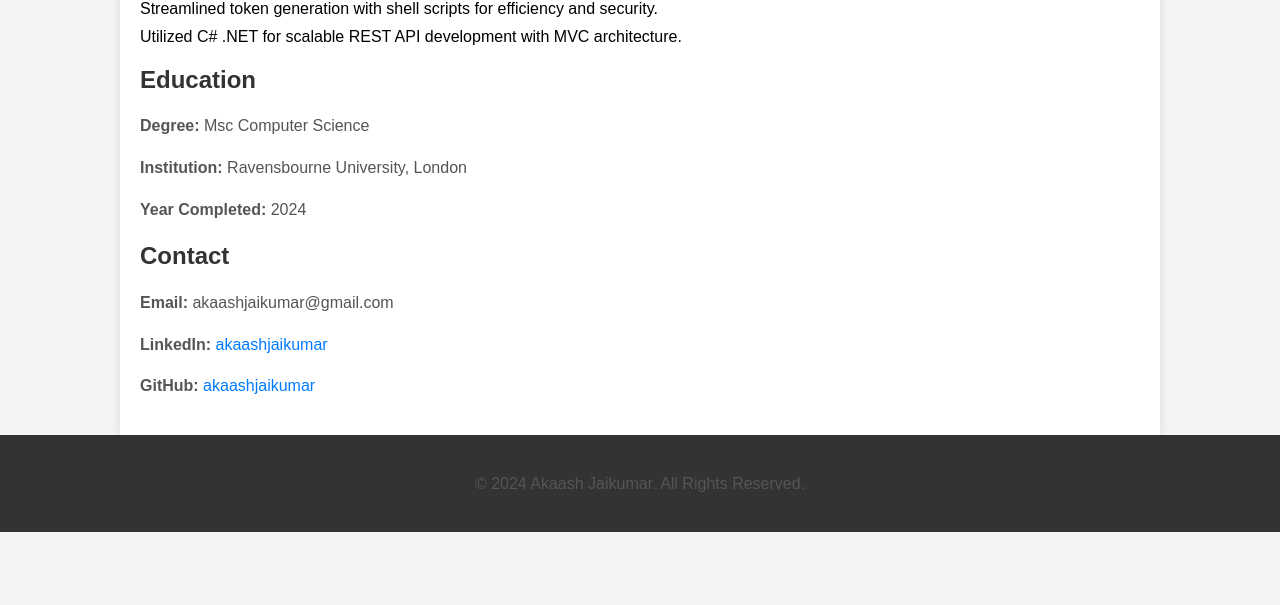
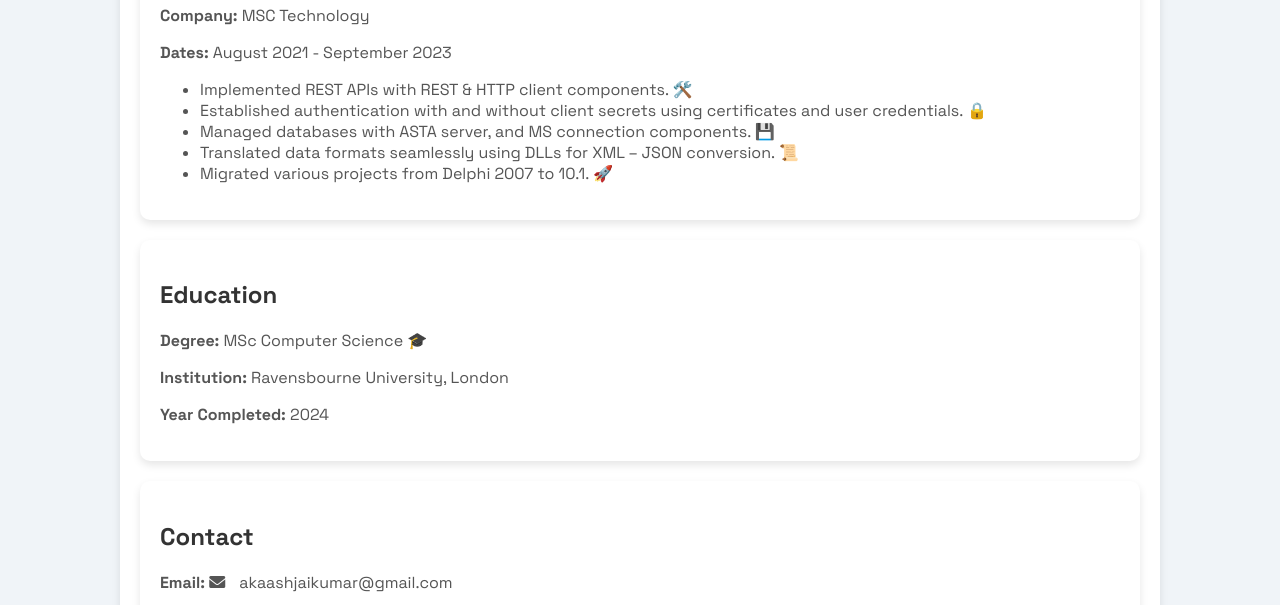
Before and after one commit to akaashjaikumar/akaashjaikumar.github.io, a plain HTML site: page index.html in a window 1280 px wide. Shown: the part 1114-1719 px from the top of the page. Before the commit the page ends 1646 px from the top, so only its background shows below. Drawn offline with Linux system fonts and the light colour scheme.

Commit message:
Styled portfolio with emojis, icons, and colors

```diff
--- a/index.html
+++ b/index.html
@@ -5,58 +5,69 @@
     <meta name="viewport" content="width=device-width, initial-scale=1.0">
     <meta http-equiv="X-UA-Compatible" content="ie=edge">
     <title>Akaash Jaikumar | Software Developer</title>
+    <link href="https://fonts.googleapis.com/css2?family=Space+Grotesk:wght@400;700&display=swap" rel="stylesheet">
+    <link rel="stylesheet" href="https://cdnjs.cloudflare.com/ajax/libs/font-awesome/6.0.0-beta3/css/all.min.css">
     <style>
         body {
-            font-family: Arial, sans-serif;
+            font-family: 'Space Grotesk', sans-serif;
+            background-color: #f0f4f8;
             margin: 0;
             padding: 0;
-            background-color: #f4f4f4;
         }
+
         header {
             background-color: #333;
             color: #fff;
             padding: 20px;
             text-align: center;
         }
+
+        .container {
+            max-width: 1000px;
+            margin: 40px auto;
+            padding: 20px;
+        }
+
         section {
-            margin: 20px;
+            background-color: #fff;
+            border-radius: 10px;
+            padding: 20px;
+            box-shadow: 0 4px 8px rgba(0, 0, 0, 0.1);
+            margin-bottom: 20px;
         }
+
         h1, h2 {
             color: #333;
         }
-        h1 {
-            font-size: 36px;
+
+        p, ul {
+            color: #555;
         }
-        h2 {
-            font-size: 24px;
-        }
-        p {
-            color: #555;
-            line-height: 1.6;
-        }
-        .container {
-            max-width: 1000px;
-            margin: 0 auto;
-            padding: 20px;
-            background-color: #fff;
-            box-shadow: 0 2px 10px rgba(0, 0, 0, 0.1);
-        }
-        ul {
-            list-style: none;
-            padding: 0;
-        }
-        li {
-            margin-bottom: 10px;
-        }
+
         a {
             color: #007BFF;
             text-decoration: none;
         }
+
+        a:hover {
+            text-decoration: underline;
+        }
+
         footer {
             background-color: #333;
             color: #fff;
             padding: 20px;
             text-align: center;
+            margin-top: 20px;
+        }
+
+        .icon {
+            margin-right: 10px;
+        }
+
+        .emoji {
+            font-size: 1.2em;
+            margin-right: 5px;
         }
     </style>
 </head>
@@ -64,63 +75,72 @@
 
 <header>
     <h1>Akaash Jaikumar</h1>
-    <p>Software Developer | London, UK</p>
+    <p>Software Developer | London, UK 🚀</p>
 </header>
 
 <section class="container">
+    <section>
         <h2>About Me</h2>
-    <p>I'm a passionate software engineer with expertise in .NET and C#. I love building scalable solutions and solving real-world problems.</p>
+        <p>I'm a passionate software engineer with expertise in .NET and C#. 🖥️ I love building scalable solutions and solving real-world problems. 🚀</p>
+    </section>
 
+    <section>
         <h2>Skills</h2>
         <ul>
-        <li>C#</li>
-        <li>.NET</li>
-        <li>Object Pascal</li>
-        <li>Delphi</li>
-        <li>SQL</li>
-        <li>Flutter</li>
+            <li>💻 C#</li>
+            <li>⚙️ .NET</li>
+            <li>📜 Object Pascal</li>
+            <li>🛠️ Delphi</li>
+            <li>💾 SQL</li>
+            <li>📱 Flutter</li>
         </ul>
+    </section>
 
+    <section>
         <h2>Projects</h2>
         <div class="project">
             <h3>Simple Expense Tracker</h3>
-        <p>"Get the job done" was the goal while developing this app. I always wanted a straightforward app which does just this. Hence, I made this as a simple app without any BS.</p>
+            <p>"Get the job done" was the goal while developing this app. I always wanted a straightforward app which does just this. Hence, I made this as a simple app without any BS. 🛠️</p>
             <p><strong>Technologies Used:</strong> Flutter, SQL</p>
             <p><a href="https://play.google.com/store/apps/details?id=com.decimium.simple_expense_tracker" target="_blank">View Project</a></p>
         </div>
+    </section>
 
+    <section>
         <h2>Experience</h2>
         <div class="experience">
             <h3>Software Developer</h3>
             <p><strong>Company:</strong> MSC Technology</p>
             <p><strong>Dates:</strong> August 2021 - September 2023</p>
             <ul>
-            <li>Implemented REST APIs with REST & HTTP client components.</li>
-            <li>Established authentication with and without client secrets using certificates and user credentials.</li>
-            <li>Managed databases with ASTA server, and MS connection components.</li>
-            <li>Translated data formats seamlessly using DLLs for XML – JSON conversion.</li>
-            <li>Migrated various projects from Delphi 2007 to 10.1.</li>
-            <li>Manually generated authentication tokens, keys, and X5T values for API implementation in Delphi.</li>
-            <li>Streamlined token generation with shell scripts for efficiency and security.</li>
-            <li>Utilized C# .NET for scalable REST API development with MVC architecture.</li>
+                <li>Implemented REST APIs with REST & HTTP client components. 🛠️</li>
+                <li>Established authentication with and without client secrets using certificates and user credentials. 🔒</li>
+                <li>Managed databases with ASTA server, and MS connection components. 💾</li>
+                <li>Translated data formats seamlessly using DLLs for XML – JSON conversion. 📜</li>
+                <li>Migrated various projects from Delphi 2007 to 10.1. 🚀</li>
             </ul>
         </div>
+    </section>
 
+    <section>
         <h2>Education</h2>
         <div class="education">
-        <p><strong>Degree:</strong> Msc Computer Science</p>
+            <p><strong>Degree:</strong> MSc Computer Science 🎓</p>
             <p><strong>Institution:</strong> Ravensbourne University, London</p>
             <p><strong>Year Completed:</strong> 2024</p>
         </div>
+    </section>
 
+    <section>
         <h2>Contact</h2>
-    <p><strong>Email:</strong> akaashjaikumar@gmail.com</p>
-    <p><strong>LinkedIn:</strong> <a href="https://www.linkedin.com/in/akaashjaikumar/" target="_blank">akaashjaikumar</a></p>
-    <p><strong>GitHub:</strong> <a href="https://github.com/akaashjaikumar" target="_blank">akaashjaikumar</a></p>
+        <p><strong>Email:</strong> <i class="fas fa-envelope icon"></i> akaashjaikumar@gmail.com</p>
+        <p><strong>LinkedIn:</strong> <i class="fab fa-linkedin icon"></i> <a href="https://www.linkedin.com/in/akaashjaikumar/" target="_blank">akaashjaikumar</a></p>
+        <p><strong>GitHub:</strong> <i class="fab fa-github icon"></i> <a href="https://github.com/akaashjaikumar" target="_blank">akaashjaikumar</a></p>
+    </section>
 </section>
 
 <footer>
-    <p>&copy; 2024 Akaash Jaikumar. All Rights Reserved.</p>
+    <p>&copy; 2024 Akaash Jaikumar. All Rights Reserved. 🎉</p>
 </footer>
 
 </body>
```
Lines whose indentation alone changed are shown as unchanged.
